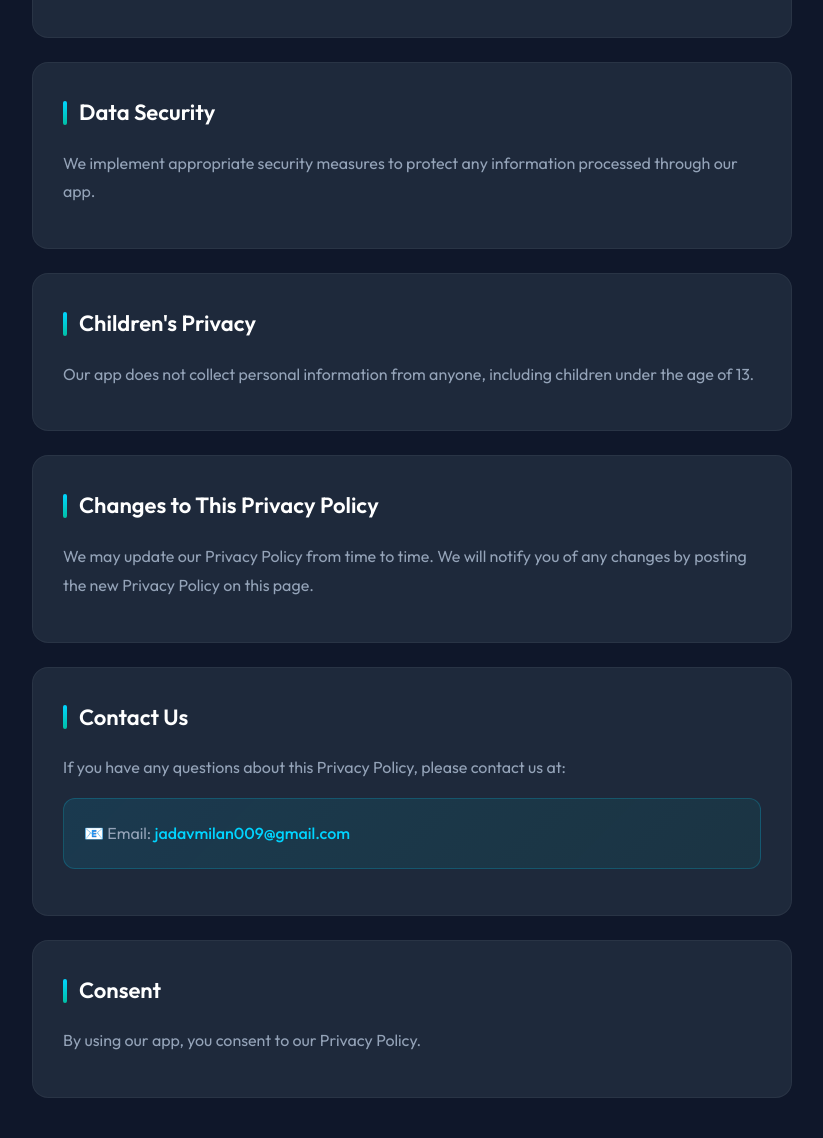
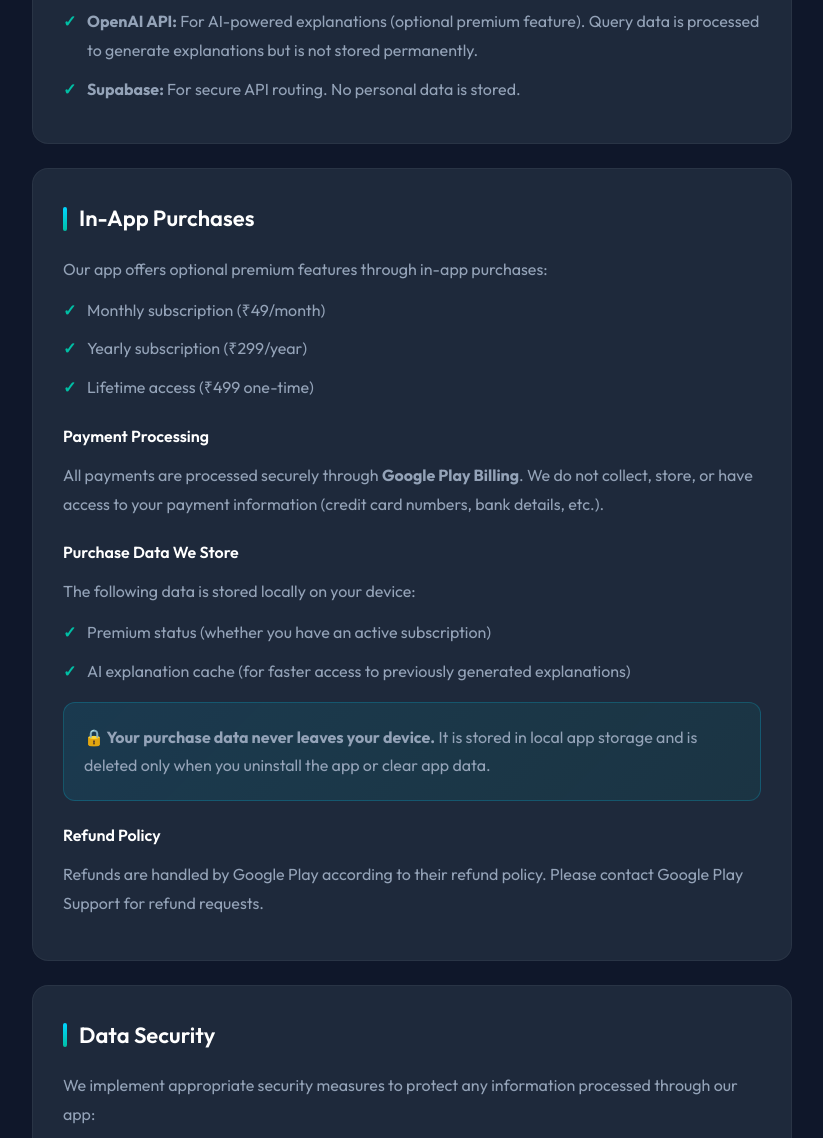
Before and after one commit to xmi1an/app_privacy_page, a plain HTML site: page bca_practical_app.html in a window 1280 px wide. Shown: the part 1543-2681 px from the top of the page, without its empty margins (228-1051 px from the left). Drawn offline with Linux system fonts and the light colour scheme.

Commit message:
Update bca_practical_app.html

```diff
--- a/bca_practical_app.html
+++ b/bca_practical_app.html
@@ -1,5 +1,6 @@
 <!DOCTYPE html>
 <html lang="en">
+
 <head>
   <meta charset="UTF-8">
   <meta name="viewport" content="width=device-width, initial-scale=1.0">
@@ -228,6 +229,7 @@
         opacity: 0;
         transform: translateY(20px);
       }
+
       to {
         opacity: 1;
         transform: translateY(0);
@@ -238,15 +240,36 @@
       animation: fadeInUp 0.5s ease forwards;
     }
 
-        .section:nth-child(1) { animation-delay: 0.1s; }
-        .section:nth-child(2) { animation-delay: 0.2s; }
-        .section:nth-child(3) { animation-delay: 0.3s; }
-        .section:nth-child(4) { animation-delay: 0.4s; }
-        .section:nth-child(5) { animation-delay: 0.5s; }
-        .section:nth-child(6) { animation-delay: 0.6s; }
-        .section:nth-child(7) { animation-delay: 0.7s; }
+    .section:nth-child(1) {
+      animation-delay: 0.1s;
+    }
+
+    .section:nth-child(2) {
+      animation-delay: 0.2s;
+    }
+
+    .section:nth-child(3) {
+      animation-delay: 0.3s;
+    }
+
+    .section:nth-child(4) {
+      animation-delay: 0.4s;
+    }
+
+    .section:nth-child(5) {
+      animation-delay: 0.5s;
+    }
+
+    .section:nth-child(6) {
+      animation-delay: 0.6s;
+    }
+
+    .section:nth-child(7) {
+      animation-delay: 0.7s;
+    }
   </style>
 </head>
+
 <body>
   <div class="container">
     <!-- Header -->
@@ -260,7 +283,8 @@
     <!-- Introduction -->
     <section class="section">
       <h2>Introduction</h2>
-            <p>BCA Practical ("we", "our", or "us") is committed to protecting your privacy. This Privacy Policy explains how we collect, use, and safeguard your information when you use our mobile application.</p>
+      <p>BCA Practical ("we", "our", or "us") is committed to protecting your privacy. This Privacy Policy explains how
+        we collect, use, and safeguard your information when you use our mobile application.</p>
     </section>
 
     <!-- Information We Collect -->
@@ -283,7 +307,8 @@
     <!-- How We Use Your Information -->
     <section class="section">
       <h2>How We Use Your Information</h2>
-            <p>The app functions entirely offline for displaying programming practicals. The optional AI assistant feature requires an internet connection and uses third-party AI services (OpenRouter) to process your questions.</p>
+      <p>The app functions entirely offline for displaying programming practicals. The optional AI assistant feature
+        requires an internet connection and uses third-party AI services (OpenRouter) to process your questions.</p>
 
       <div class="highlight-box">
         <strong>🔒 No personal data is stored on our servers.</strong>
@@ -295,32 +320,75 @@
       <h2>Third-Party Services</h2>
       <p>Our app may use the following third-party services:</p>
       <ul>
-                <li><strong>OpenRouter API:</strong> For AI-powered explanations (optional feature). Their privacy policy applies to data processed through their service.</li>
+        <li><strong>Google Play Billing:</strong> For processing in-app purchases. Google handles all payment
+          processing securely. We do not have access to your payment details.</li>
+        <li><strong>OpenAI API:</strong> For AI-powered explanations (optional premium feature). Query data is processed
+          to generate explanations but is not stored permanently.</li>
+        <li><strong>Supabase:</strong> For secure API routing. No personal data is stored.</li>
       </ul>
+    </section>
+
+    <!-- In-App Purchases -->
+    <section class="section">
+      <h2>In-App Purchases</h2>
+      <p>Our app offers optional premium features through in-app purchases:</p>
+      <ul>
+        <li>Monthly subscription (₹49/month)</li>
+        <li>Yearly subscription (₹299/year)</li>
+        <li>Lifetime access (₹499 one-time)</li>
+      </ul>
+
+      <h3>Payment Processing</h3>
+      <p>All payments are processed securely through <strong>Google Play Billing</strong>. We do not collect, store, or
+        have access to your payment information (credit card numbers, bank details, etc.).</p>
+
+      <h3>Purchase Data We Store</h3>
+      <p>The following data is stored locally on your device:</p>
+      <ul>
+        <li>Premium status (whether you have an active subscription)</li>
+        <li>AI explanation cache (for faster access to previously generated explanations)</li>
+      </ul>
+
+      <div class="highlight-box">
+        <strong>🔒 Your purchase data never leaves your device.</strong> It is stored in local app storage and is
+        deleted only when you uninstall the app or clear app data.
+      </div>
+
+      <h3>Refund Policy</h3>
+      <p>Refunds are handled by Google Play according to their refund policy. Please contact Google Play Support for
+        refund requests.</p>
     </section>
 
     <!-- Data Security -->
     <section class="section">
       <h2>Data Security</h2>
-            <p>We implement appropriate security measures to protect any information processed through our app.</p>
+      <p>We implement appropriate security measures to protect any information processed through our app:</p>
+      <ul>
+        <li>All network communications use HTTPS encryption</li>
+        <li>API keys are securely stored on server-side, not in the app</li>
+        <li>Purchase verification is handled through Google Play's secure systems</li>
+      </ul>
     </section>
 
     <!-- Children's Privacy -->
     <section class="section">
       <h2>Children's Privacy</h2>
-            <p>Our app does not collect personal information from anyone, including children under the age of 13.</p>
+      <p>Our app is designed for educational purposes and is suitable for all ages. We do not collect personal
+        information from anyone, including children under the age of 13.</p>
+      <p>In-app purchases require parental consent or a Google Play family payment method for users under 18.</p>
     </section>
 
     <!-- Changes -->
     <section class="section">
       <h2>Changes to This Privacy Policy</h2>
-            <p>We may update our Privacy Policy from time to time. We will notify you of any changes by posting the new Privacy Policy on this page.</p>
+      <p>We may update our Privacy Policy from time to time. We will notify you of any changes by posting the new
+        Privacy Policy on this page.</p>
     </section>
 
     <!-- Contact -->
     <section class="section">
       <h2>Contact Us</h2>
-            <p>If you have any questions about this Privacy Policy, please contact us at:</p>
+      <p>If you have any questions about this Privacy Policy or our in-app purchases, please contact us at:</p>
       <div class="highlight-box">
         📧 Email: <a href="mailto:jadavmilan009@gmail.com" class="contact-link">jadavmilan009@gmail.com</a>
       </div>
@@ -329,7 +397,8 @@
     <!-- Consent -->
     <section class="section">
       <h2>Consent</h2>
-            <p>By using our app, you consent to our Privacy Policy.</p>
+      <p>By using our app and making in-app purchases, you consent to our Privacy Policy and agree to the terms
+        outlined herein.</p>
     </section>
 
     <!-- Footer -->
@@ -340,4 +409,5 @@
     </footer>
   </div>
 </body>
+
 </html>
```
Lines whose indentation alone changed are shown as unchanged.
